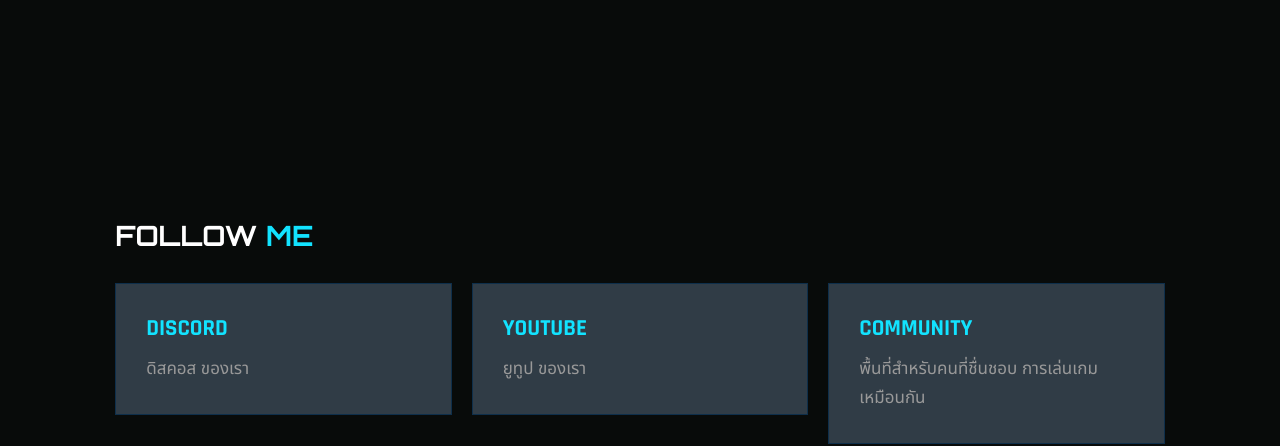
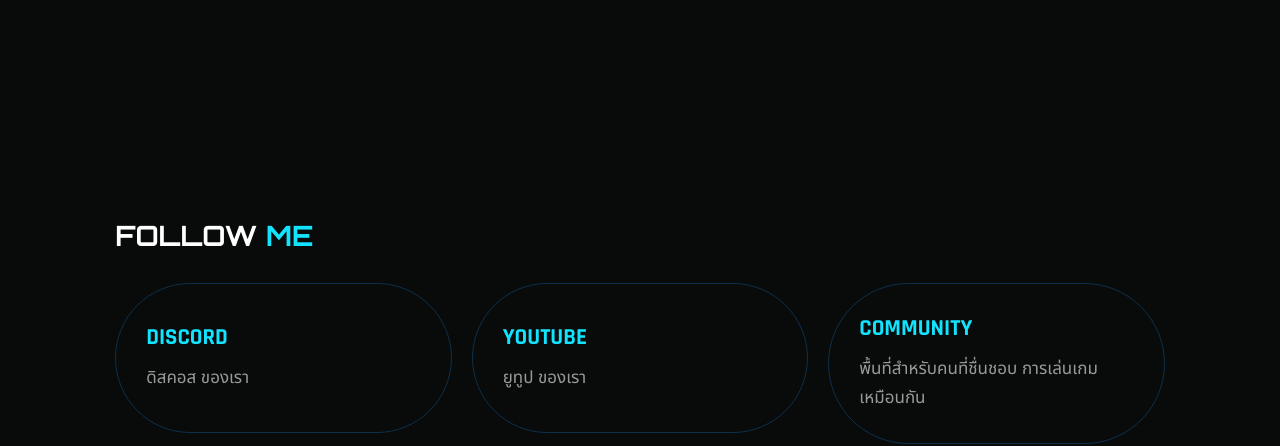
Before and after one commit to xenoreaperth-ai/HIzen, a plain HTML site: page index.html in a window 1280 px wide. Shown: the part 532-978 px from the top of the page. Drawn offline with Linux system fonts and the light colour scheme.

Commit message:
Add files via upload

```diff
--- a/index.html
+++ b/index.html
@@ -123,10 +123,15 @@
         }
 
         .card {
-            background: #303c46;
+            bbackground: #303c46;
             border: 1px solid #0e2f4b;
             padding: 30px;
             transition: 0.3s;
+            border-radius: 9999px;
+            min-height: 150px;
+            display: flex;
+            flex-direction: column;
+            justify-content: center;
         }
 
         .card:hover {
```
